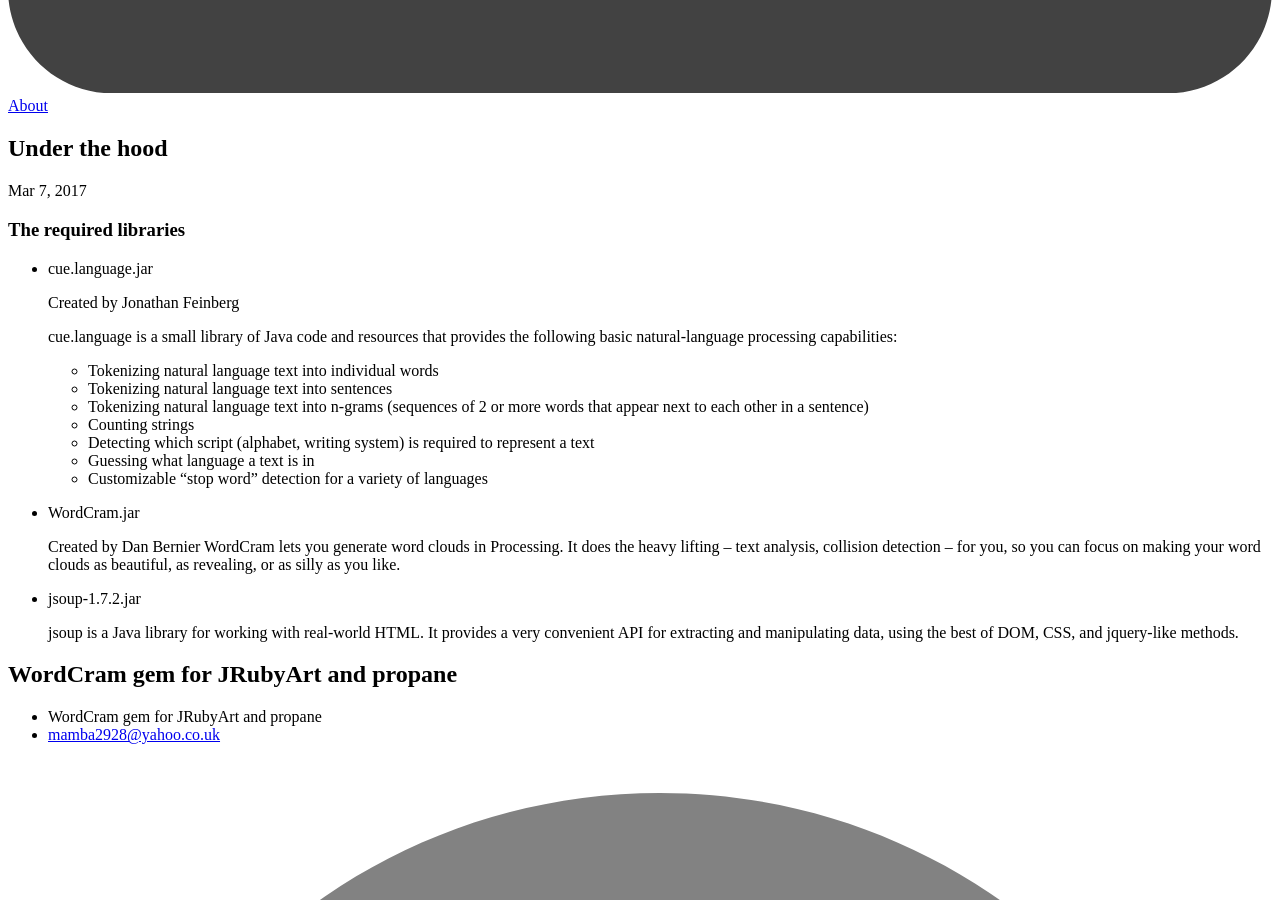
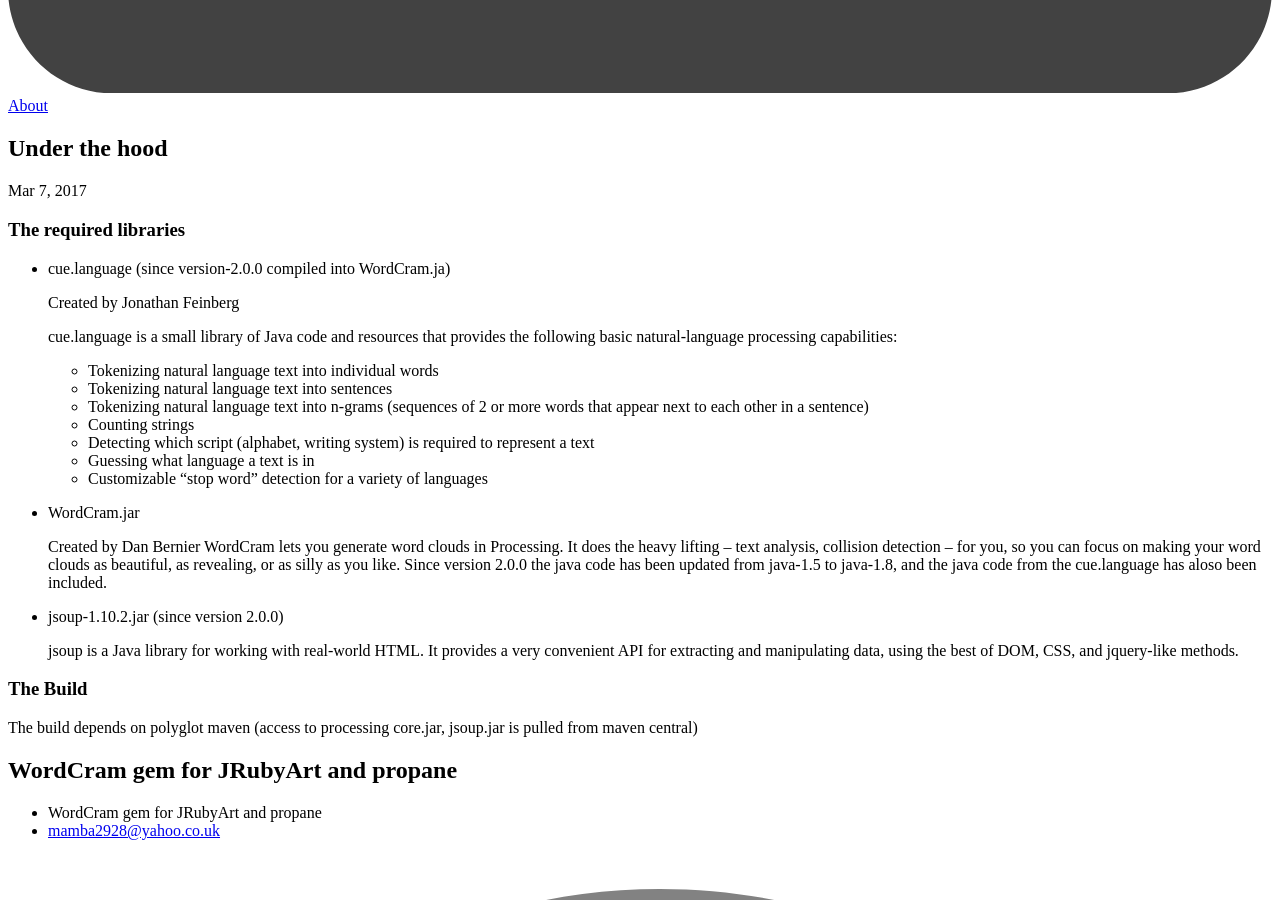
Before and after one commit to ruby-processing/WordCram, a Jekyll site: the page built from docs/_posts/2017-03-07-under_the_hood.md, in a window 1280 px wide and 900 px high, scrolled down 986 px. Built offline with Jekyll 4.4.1, drawn with Linux system fonts in a browser that asks for light colours.

Commit message:
mention build

```diff
--- a/docs/_posts/2017-03-07-under_the_hood.md
+++ b/docs/_posts/2017-03-07-under_the_hood.md
@@ -7,7 +7,7 @@ categories: wordcram update
 
 ### The required libraries
 
-- cue.language.jar
+- cue.language (since version-2.0.0 compiled into WordCram.ja)
 
   Created by Jonathan Feinberg
 
@@ -25,9 +25,14 @@ categories: wordcram update
 - WordCram.jar
 
   Created by Dan Bernier
-    WordCram lets you generate word clouds in Processing. It does the heavy lifting – text analysis, collision detection – for you, so you can focus on making your word clouds as beautiful, as revealing, or as silly as you like.
+    WordCram lets you generate word clouds in Processing. It does the heavy lifting – text analysis, collision detection – for you, so you can focus on making your word clouds as beautiful, as revealing, or as silly as you like. Since version 2.0.0 the java code has been updated from java-1.5 to java-1.8, and the java code from the cue.language has aloso been
+    included.
 
 
-- jsoup-1.7.2.jar
+- jsoup-1.10.2.jar (since version 2.0.0)
 
   jsoup is a Java library for working with real-world HTML. It provides a very convenient API for extracting and manipulating data, using the best of DOM, CSS, and jquery-like methods.
+
+### The Build
+
+The build depends on polyglot maven (access to processing core.jar, jsoup.jar is pulled from maven central)
```
